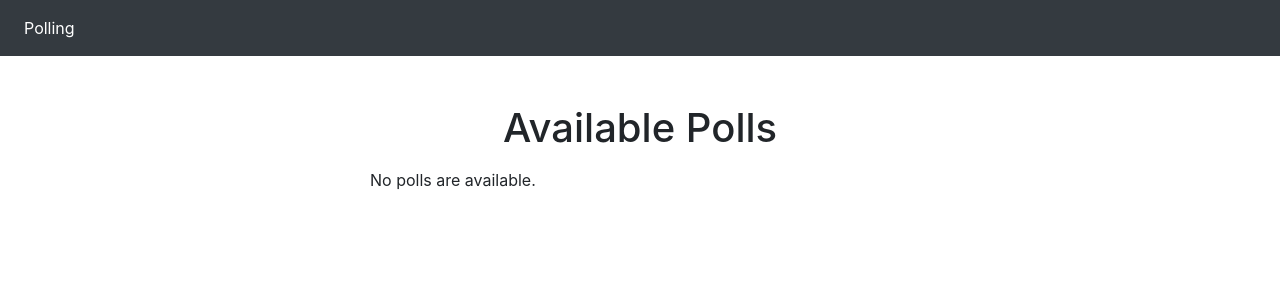
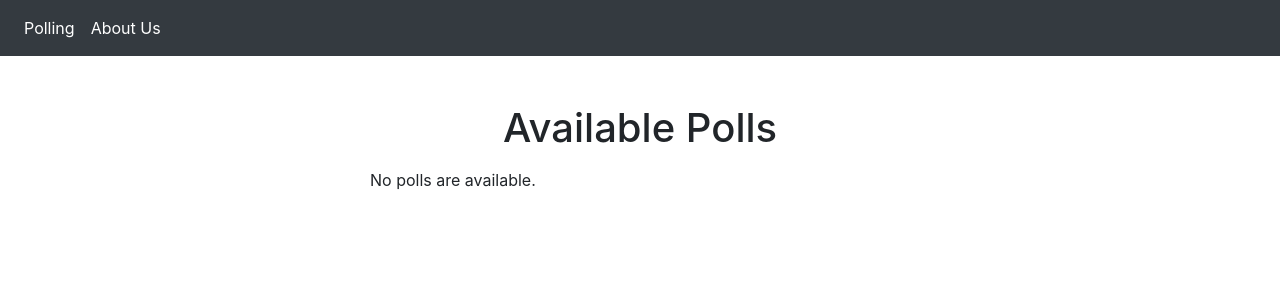
Before and after one commit to amitstspl/ciCdDemo, a Django app: page /polls/ in a window 1280 px wide. Shown: the top 300 px of the page. Run offline with Django 3.2, Linux system fonts and the light colour scheme; data that the repository does not hold is empty; some libraries are stand-ins or nearby versions.

Commit message:
About us page added

```diff
--- a/templates/base.html
+++ b/templates/base.html
@@ -19,6 +19,10 @@
                 <a class="nav-link" href="{% url 'polls:index' %}">Polling</a>
             </li>
 
+            <li class="nav-item active">
+                <a class="nav-link" href=#>About Us</a>
+            </li>
+
             </ul>
         </div>
         </nav>
```
Also changed, not shown: 1 other file.
